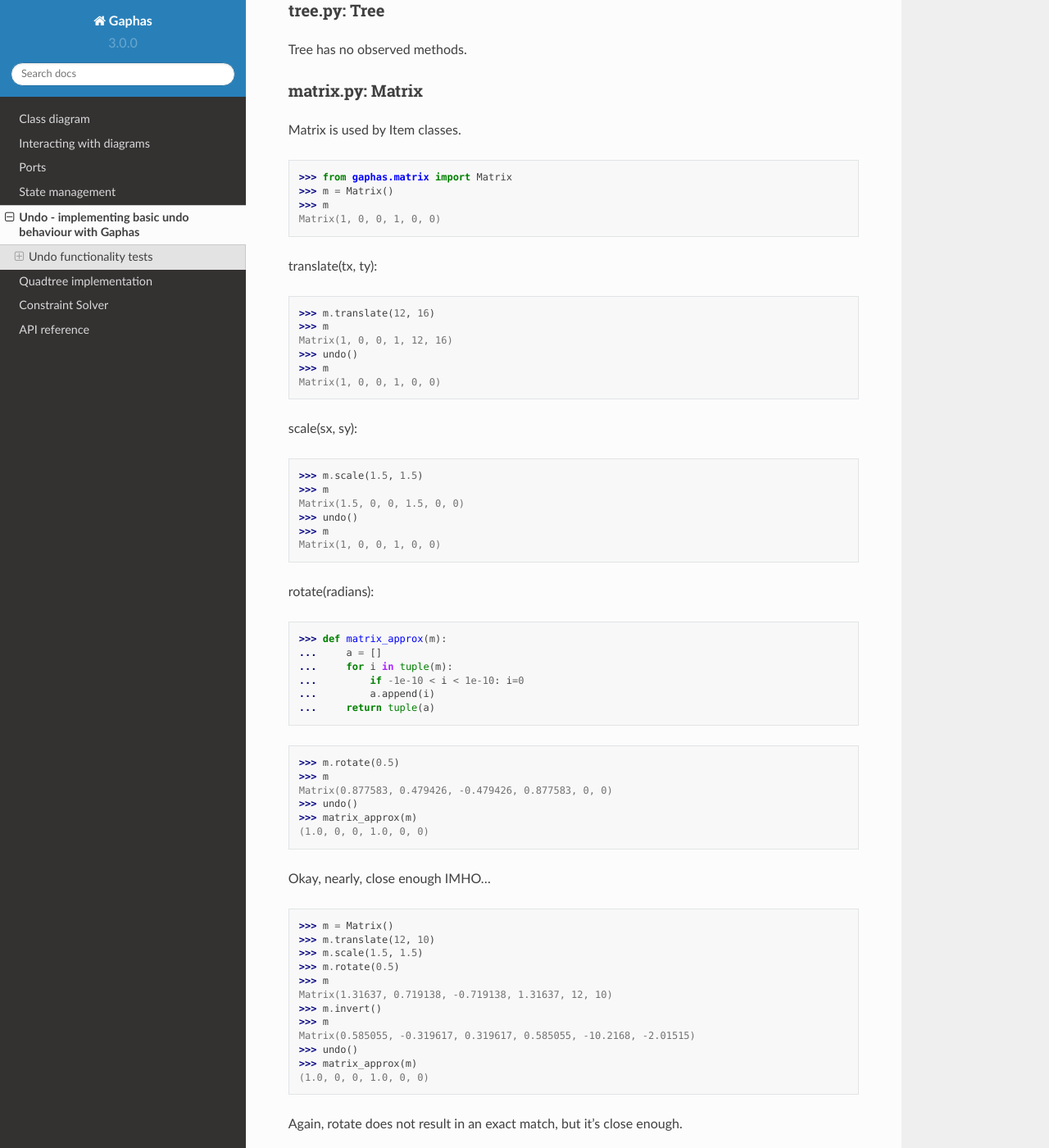
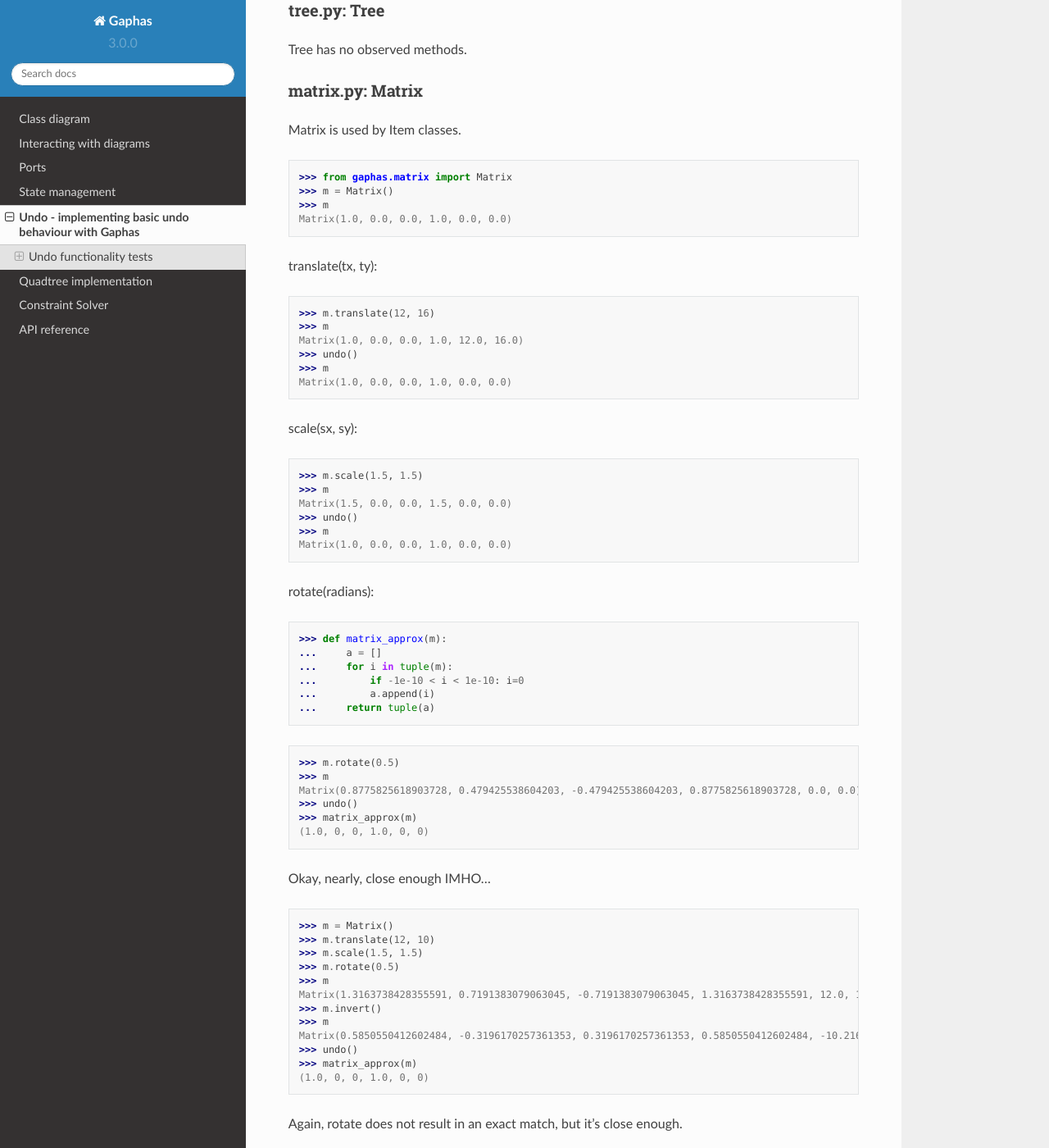
Before and after one commit to gaphor/gaphas, a Sphinx documentation site: the page built from docs/undo.rst, in a window 1280 px wide and 1400 px high, scrolled down 1301 px. Shown: the whole window at 82% size. Built offline with Sphinx 7.4.7 and the Read the Docs theme 2.0.0, drawn with Linux system fonts in a browser that asks for light colours; the version number is read from the project's files by our own code; some of the changed text lies outside the part shown.

Commit message:
Fix doctests in docs

```diff
--- a/docs/state.rst
+++ b/docs/state.rst
@@ -36,9 +36,9 @@
     ...     print('event handled', event)
     >>> state.observers.add(handler)
     >>> canvas.add(item1)                              # doctest: +ELLIPSIS
-    event handled (<function Canvas.add at ...>, (<gaphas.canvas.Canvas object at 0x...>, <gaphas.item.Item object at 0x...>, None, None), {})
+    event handled (<function Canvas.add at ...>, (<gaphas.canvas.Canvas object at ...>, <gaphas.item.Item object at ...>), {})
     >>> canvas.add(item2, parent=item1)                # doctest: +ELLIPSIS
-    event handled (<function Canvas.add at ...>, (<gaphas.canvas.Canvas object at 0x...>, <gaphas.item.Item object at 0x...>, <gaphas.item.Item object at 0x...), {})
+    event handled (<function Canvas.add at ...>, (<gaphas.canvas.Canvas object at ...>, <gaphas.item.Item object at ...>), {'parent': <gaphas.item.Item object at ...>})
     >>> canvas.get_all_items()                         # doctest: +ELLIPSIS
     [<gaphas.item.Item object at 0x...>, <gaphas.item.Item object at 0x...>]
 
--- a/docs/undo.rst
+++ b/docs/undo.rst
@@ -52,25 +52,25 @@
     >>> from gaphas.matrix import Matrix
     >>> m = Matrix()
     >>> m
-    Matrix(1, 0, 0, 1, 0, 0)
+    Matrix(1.0, 0.0, 0.0, 1.0, 0.0, 0.0)
 
 translate(tx, ty):
 
     >>> m.translate(12, 16)
     >>> m
-    Matrix(1, 0, 0, 1, 12, 16)
+    Matrix(1.0, 0.0, 0.0, 1.0, 12.0, 16.0)
     >>> undo()
     >>> m
-    Matrix(1, 0, 0, 1, 0, 0)
+    Matrix(1.0, 0.0, 0.0, 1.0, 0.0, 0.0)
 
 scale(sx, sy):
 
     >>> m.scale(1.5, 1.5)
     >>> m
-    Matrix(1.5, 0, 0, 1.5, 0, 0)
+    Matrix(1.5, 0.0, 0.0, 1.5, 0.0, 0.0)
     >>> undo()
     >>> m
-    Matrix(1, 0, 0, 1, 0, 0)
+    Matrix(1.0, 0.0, 0.0, 1.0, 0.0, 0.0)
 
 rotate(radians):
 
@@ -83,7 +83,7 @@
 
     >>> m.rotate(0.5)
     >>> m
-    Matrix(0.877583, 0.479426, -0.479426, 0.877583, 0, 0)
+    Matrix(0.8775825618903728, 0.479425538604203, -0.479425538604203, 0.8775825618903728, 0.0, 0.0)
     >>> undo()
     >>> matrix_approx(m)
     (1.0, 0, 0, 1.0, 0, 0)
@@ -95,10 +95,10 @@
     >>> m.scale(1.5, 1.5)
     >>> m.rotate(0.5)
     >>> m
-    Matrix(1.31637, 0.719138, -0.719138, 1.31637, 12, 10)
+    Matrix(1.3163738428355591, 0.7191383079063045, -0.7191383079063045, 1.3163738428355591, 12.0, 10.0)
     >>> m.invert()
     >>> m
-    Matrix(0.585055, -0.319617, 0.319617, 0.585055, -10.2168, -2.01515)
+    Matrix(0.5850550412602484, -0.3196170257361353, 0.3196170257361353, 0.5850550412602484, -10.216830752484334, -2.0151461037688607)
     >>> undo()
     >>> matrix_approx(m)
     (1.0, 0, 0, 1.0, 0, 0)
@@ -245,10 +245,10 @@
     >>> handle = Handle()
     >>> handle.pos = 10, 12
     >>> handle.pos
-    <Position object on (10, 12)>
+    <Position object on (Variable(10, 20), Variable(12, 20))>
     >>> undo()
     >>> handle.pos
-    <Position object on (0, 0)>
+    <Position object on (Variable(0, 20), Variable(0, 20))>
 
 As are all other properties:
 
@@ -333,22 +333,22 @@
 
     >>> l.handles()[1].pos = 10, 10
     >>> l.handles()
-    [<Handle object on (0, 0)>, <Handle object on (10, 10)>]
+    [<Handle object on (Variable(0, 20), Variable(0, 20))>, <Handle object on (Variable(10, 20), Variable(10, 20))>]
 
 This is our basis for further testing.
 
     >>> del undo_list[:]
 
     >>> Segment(l, canvas).split_segment(0)      # doctest: +ELLIPSIS
-    ([<Handle object on (5, 5)>], [<gaphas.connector.LinePort object at 0x...>])
+    ([<Handle object on (Variable(5, 10), Variable(5, 10))>], [<gaphas.connector.LinePort object at 0x...>])
     >>> l.handles()
-    [<Handle object on (0, 0)>, <Handle object on (5, 5)>, <Handle object on (10, 10)>]
+    [<Handle object on (Variable(0, 20), Variable(0, 20))>, <Handle object on (Variable(5, 10), Variable(5, 10))>, <Handle object on (Variable(10, 20), Variable(10, 20))>]
 
 The opposite operation is performed with the merge_segment() method:
 
     >>> undo()
     >>> l.handles()
-    [<Handle object on (0, 0)>, <Handle object on (10, 10)>]
+    [<Handle object on (Variable(0, 20), Variable(0, 20))>, <Handle object on (Variable(10, 20), Variable(10, 20))>]
 
 Also creation and removal of connected lines is recorded and can be undone:
 
```
